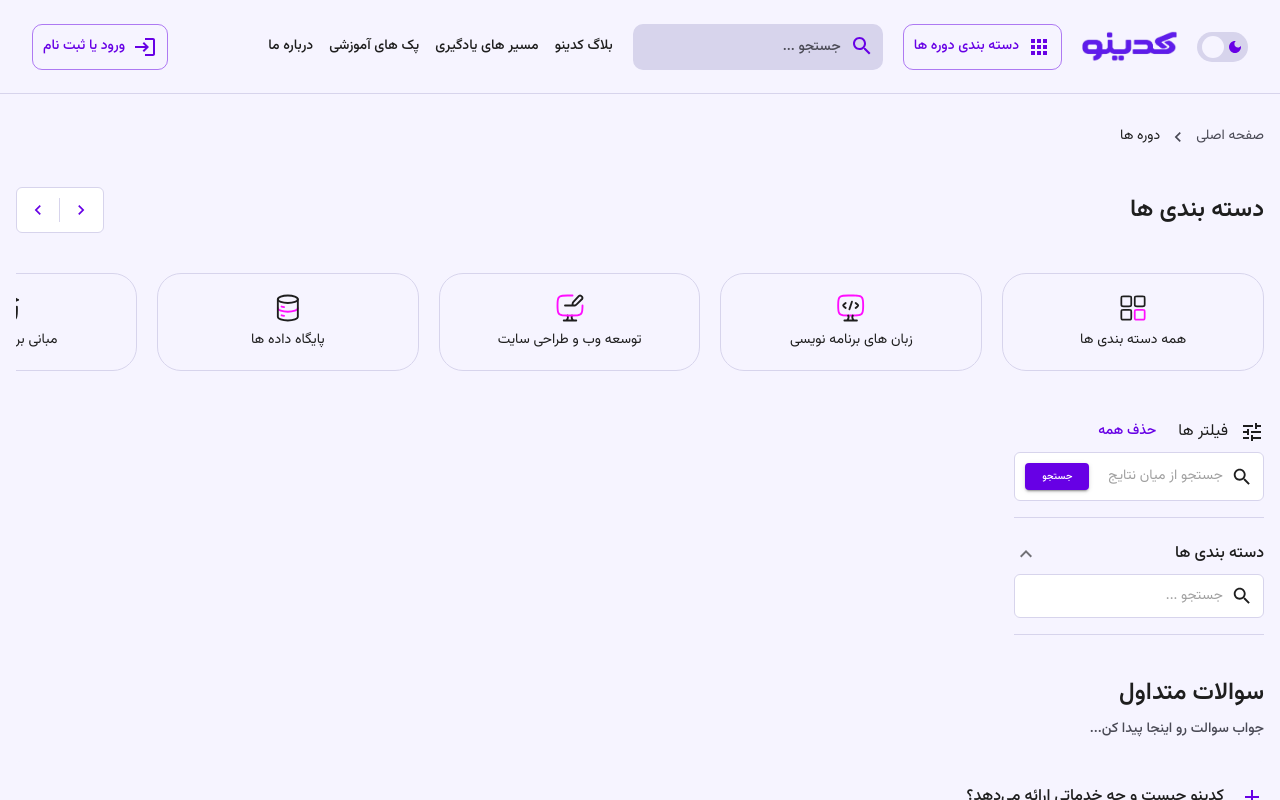
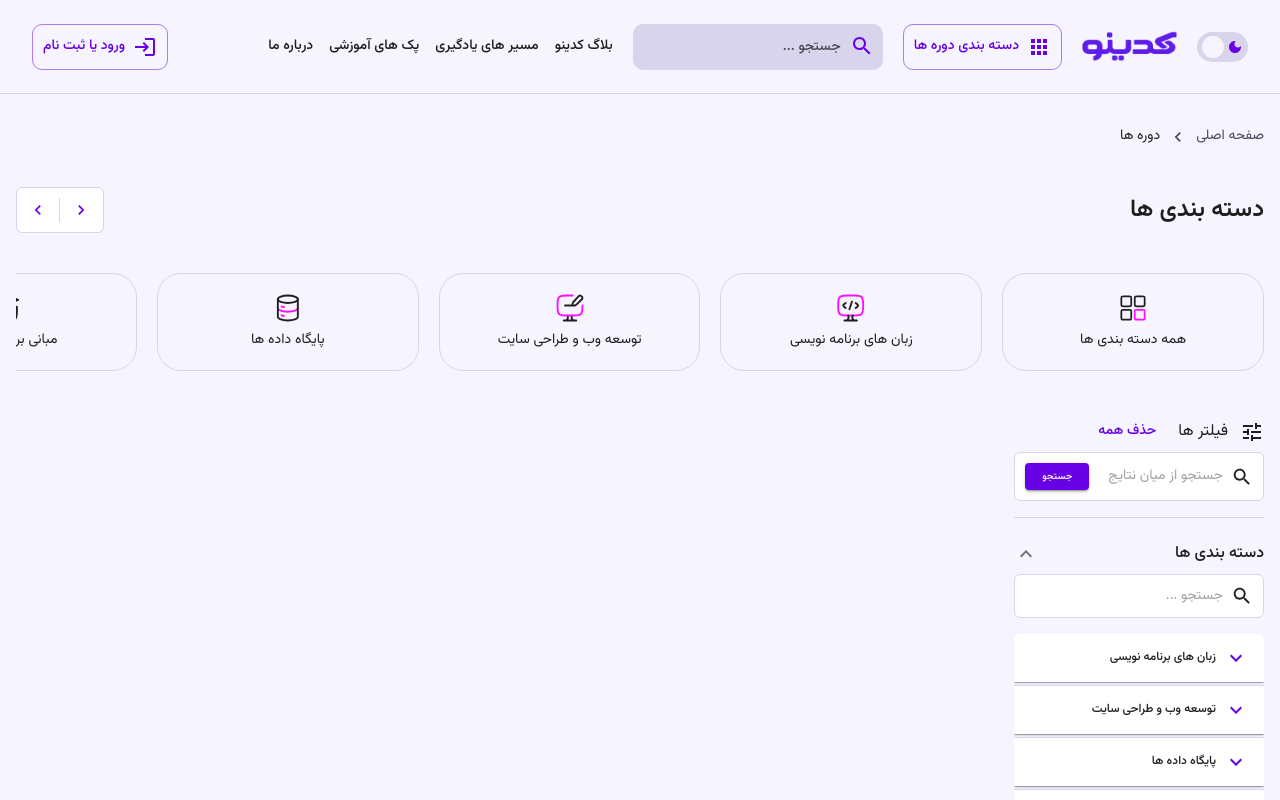
Before and after one commit to kiyanSeddiqi/Codino-Redux-MUI-Supabase, a React (Vite) app: page /courses in a window 1280 px wide. Both pictures are taken after a click on the button "دسته بندی ها". Shown: the top 800 px of the page. Built offline with nearby package versions, Linux system fonts and the light colour scheme; what jalaliday would draw is missing.

Commit message:
create filter list

```diff
--- a/src/pages/courses/Sections/Filter/CategoryAccordion.jsx
+++ b/src/pages/courses/Sections/Filter/CategoryAccordion.jsx
@@ -12,8 +12,11 @@ import { flexBetween, flexCol } from "../../../../styles/globalStyles";
 import {
   catAccordion,
   catAccordionSummary,
+  filterListBox,
   searchBox,
 } from "./coursesFilterStyles";
+import CategoryFilterList from "./CategoryFilterList";
+import { categoryData } from "../../../../data/categoryData";
 
 function CategoryAccordion() {
   const [expanded, setExpanded] = useState(false);
@@ -44,6 +47,12 @@ function CategoryAccordion() {
                 placeholder="جستجو ..."
               />
             </Box>
+            <Box sx={filterListBox}>
+              {categoryData.map((item) => {
+                if (item.children.length === 0) return;
+                return <CategoryFilterList key={item.id} itemData={item} />;
+              })}
+            </Box>
           </Box>
         </AccordionDetails>
       </Accordion>
--- /dev/null
+++ b/src/pages/courses/Sections/Filter/CategoryFilterList.jsx
@@ -0,0 +1,42 @@
+import { ExpandMore } from "@mui/icons-material";
+import {
+  Accordion,
+  AccordionDetails,
+  AccordionSummary,
+  Typography,
+} from "@mui/material";
+import { useId, useState } from "react";
+
+function CategoryFilterList({ itemData }) {
+  const [expanded, setExpanded] = useState(false);
+  const id = useId();
+  return (
+    <>
+      <Accordion
+        sx={{}}
+        expanded={expanded}
+        onChange={() => setExpanded(!expanded)}
+      >
+        <AccordionSummary
+          sx={{ flexDirection: "row-reverse", gap: 1 }}
+          expandIcon={<ExpandMore sx={{ color: "primary.main" }} />}
+          aria-controls={`${id}-panel1-content`}
+          id={`${id}-panel1-header`}
+        >
+          <Typography variant="caption" sx={{ fontWeight: 500 }}>
+            {itemData.title}
+          </Typography>
+        </AccordionSummary>
+        <AccordionDetails sx={{ p: 0 }}>
+          {itemData?.children.map((child) => (
+            <Typography variant="caption" sx={{ display: "block" }}>
+              {child.title}
+            </Typography>
+          ))}
+        </AccordionDetails>
+      </Accordion>
+    </>
+  );
+}
+
+export default CategoryFilterList;
--- a/src/pages/courses/Sections/Filter/coursesFilterStyles.js
+++ b/src/pages/courses/Sections/Filter/coursesFilterStyles.js
@@ -1,4 +1,4 @@
-import { flexBox } from "../../../../styles/globalStyles";
+import { flexBox, flexCol } from "../../../../styles/globalStyles";
 
 export const filterContainer = {
   display: "flex",
@@ -72,3 +72,9 @@ export const catAccordionSummary = {
     margin: 0,
   },
 };
+
+export const filterListBox = {
+  ...flexCol("4px"),
+  maxHeight: "300px",
+  overflow: "auto",
+};
```
